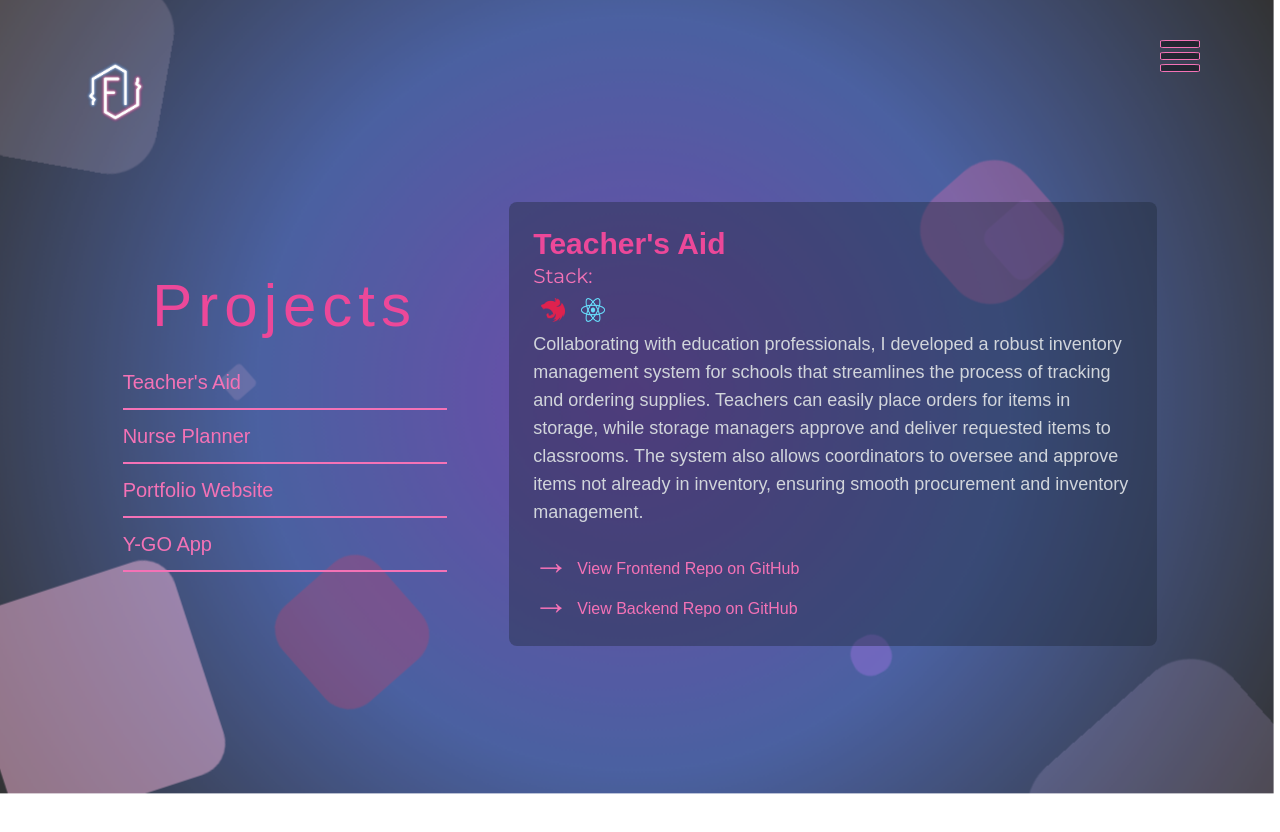
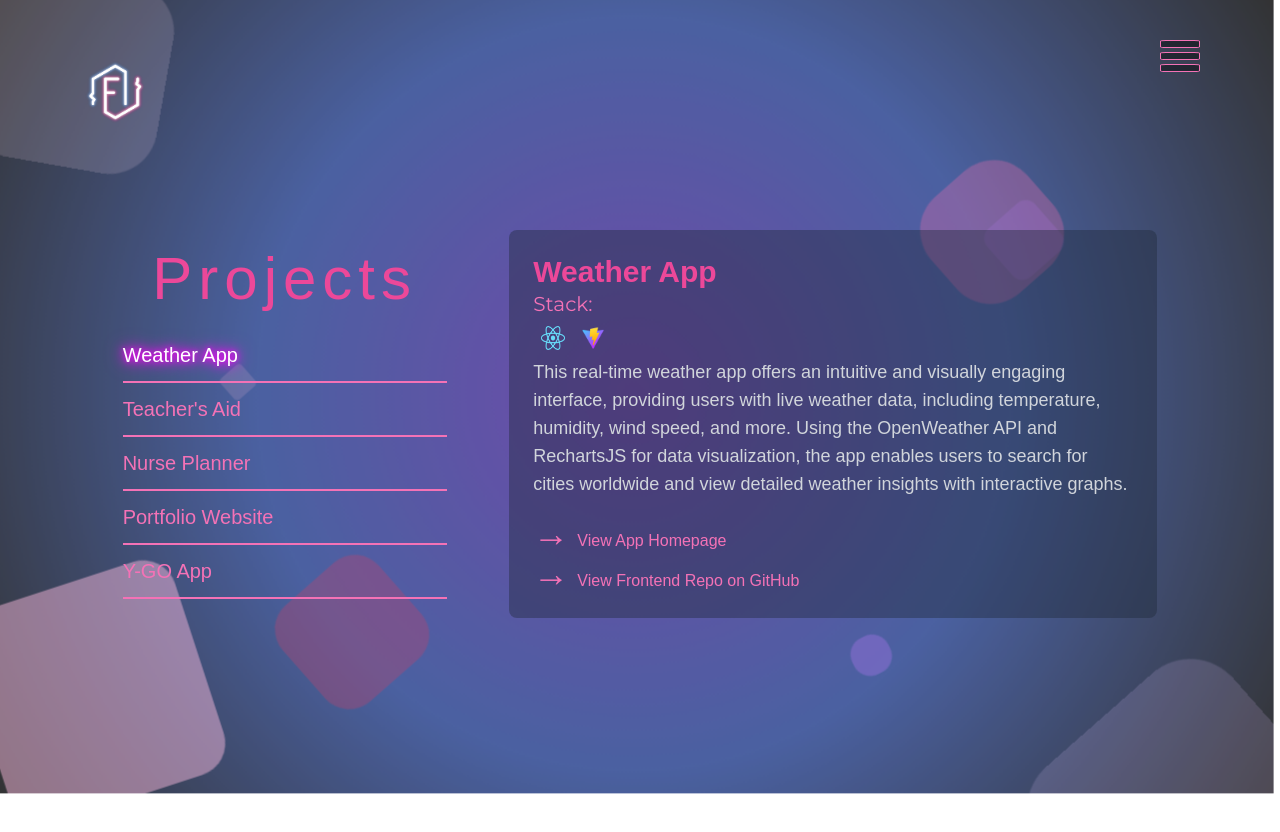
Before and after one commit to ficazam/homepage, a Next.js app: page /portfolio in a window 1280 px wide. Shown: the top 832 px of the page. Built offline with nearby package versions, Linux system fonts and the light colour scheme; a web font is replaced by a local one.

Commit message:
adds new project, adds more techs

```diff
--- a/public/imgs/technologies.ts
+++ b/public/imgs/technologies.ts
@@ -33,6 +33,10 @@ export const techs = [
     logo: "/imgs/Next.js.png",
   },
   {
+    name: "Vite",
+    logo: "/imgs/Vite.png"
+  },
+  {
     name: "Python",
     logo: "/imgs/python-logo.png",
   },
@@ -64,4 +68,8 @@ export const techs = [
     name: "TailwindCSS",
     logo: "/imgs/Tailwind CSS.png",
   },
+  {
+    name: "MaterialUI",
+    logo: "/imgs/MUI.png"
+  }
 ];
--- a/src/app/portfolio/page.tsx
+++ b/src/app/portfolio/page.tsx
@@ -6,14 +6,21 @@ import { useState } from "react";
 
 const projects = [
   {
+    title: "Weather App",
+    description:
+      "This real-time weather app offers an intuitive and visually engaging interface, providing users with live weather data, including temperature, humidity, wind speed, and more. Using the OpenWeather API and RechartsJS for data visualization, the app enables users to search for cities worldwide and view detailed weather insights with interactive graphs.",
+    stack: ["ReactJS", "Vite"],
+    fa_link: "https://github.com/Keefher/weather-app",
+    deployment_link:
+      "https://weather-app-topaz-nu-28.vercel.app/",
+  },
+  {
     title: "Teacher's Aid",
     description:
       "Collaborating with education professionals, I developed a robust inventory management system for schools that streamlines the process of tracking and ordering supplies. Teachers can easily place orders for items in storage, while storage managers approve and deliver requested items to classrooms. The system also allows coordinators to oversee and approve items not already in inventory, ensuring smooth procurement and inventory management.",
     stack: ["ReactJS", "NestJS"],
     fa_link: "https://github.com/ficazam/TA_FRONT",
     ba_link: "https://github.com/ficazam/TA_BACK",
-    deployed: false,
-    deploymentLink: "",
   },
   {
     title: "Nurse Planner",
@@ -21,8 +28,6 @@ const projects = [
       "Working with medical professionals to better manage post-surgery patient care, I built a nurse scheduling system that simplifies the process of organizing home visits. This system allows for efficient scheduling, ensuring patients receive timely care from nurses, all while offering flexibility for last-minute adjustments and tracking of visit history.",
     stack: ["ReactJS", "NextJS"],
     fa_link: "https://github.com/ficazam/nurseplanner-v1",
-    deployed: false,
-    deploymentLink: "",
   },
   {
     title: "Portfolio Website",
@@ -30,18 +35,12 @@ const projects = [
       "This website you're currently viewing is my personal portfolio, designed and developed from scratch to showcase my web development skills. Built using modern web technologies, it features seamless navigation, interactive elements, and a dynamic, responsive design. It's a reflection of my passion for creating engaging and functional websites that not only look great but also provide an exceptional user experience.",
     stack: ["ReactJS", "NextJS"],
     fa_link: "https://github.com/ficazam/portfolio",
-    deployed: true,
-    deploymentLink: "https://felipeicaza.dev",
   },
   {
     title: "Y-GO App",
     description:
       "Currently working on revamping a comprehensive application for a package forwarding company, designed to streamline and enhance administrative processes. The system manages every aspect of the business, including user accounts, package tracking, invoice generation, supplier records, and subsidiary operations. This robust solution aims to improve efficiency, reduce errors, and provide an intuitive interface for the team, ensuring smooth day-to-day operations and scalability for future growth.",
-    stack: ["FastAPI", "ReactJS"],
-    fa_link: "https://github.com/Keefher/Y-GO-FRONT",
-    ba_link: "https://github.com/ficazam/ygo-fa",
-    deployed: false,
-    deploymentLink: "",
+    stack: ["FastAPI", "ReactJS", "Vite"],
   },
 ];
 
@@ -69,7 +68,12 @@ const Portfolio = () => {
               onClick={() => handleSelect(index)}
               key={project.title}
             >
-              <p className="text-xl font-heading text-pink-400 transition-all duration-300 hover:text-white hover:[text-shadow:0_0_5px_rgb(255_0_255/80%),_0_0_10px_rgb(255_0_255/80%),_0_0_15px_rgb(255_0_255/80%),_0_0_20px_rgb(255_0_255/_80%)]">
+              <p
+                className={`text-xl font-heading text-pink-400 transition-all duration-300 hover:text-white hover:[text-shadow:0_0_5px_rgb(255_0_255/80%),_0_0_10px_rgb(255_0_255/80%),_0_0_15px_rgb(255_0_255/80%),_0_0_20px_rgb(255_0_255/_80%)] ${
+                  selected === index &&
+                  "text-white [text-shadow:0_0_5px_rgb(255_0_255/80%),_0_0_10px_rgb(255_0_255/80%),_0_0_15px_rgb(255_0_255/80%),_0_0_20px_rgb(255_0_255/_80%)]"
+                }`}
+              >
                 {project.title}
               </p>
               <span className="w-full h-[2px] bg-pink-400"></span>
@@ -89,17 +93,7 @@ const Portfolio = () => {
             >
               <div className="h-full">
                 <h2 className="text-3xl font-semibold text-pink-500 font-heading">
-                  {projects[selected].deployed ? (
-                    <a
-                      href={projects[selected].deploymentLink}
-                      rel="noopener noreferrer"
-                      target="_blank"
-                    >
                   {projects[selected].title}
-                    </a>
-                  ) : (
-                    <>{projects[selected].title}</>
-                  )}
                 </h2>
                 <p className="font-body text-pink-400 leading-wide text-xl">
                   Stack:{" "}
@@ -123,6 +117,19 @@ const Portfolio = () => {
                   {projects[selected].description}
                 </p>
                 <div className="flex flex-col items-start justify-end">
+                  {projects[selected].deployment_link && (
+                    <a
+                      href={projects[selected].deployment_link}
+                      target="_blank"
+                      rel="noopener noreferrer"
+                      className="relative text-pink-400 hover:text-pink-600 transition-all duration-300 group"
+                    >
+                      <span className="font-heading text-4xl mr-2">→</span>
+                      View App Homepage
+                      <span className="absolute left-0 bottom-0 h-[2px] bg-pink-400 w-0 group-hover:w-full transition-all ease-in duration-400" />
+                    </a>
+                  )}
+                  {projects[selected].fa_link && (
                     <a
                       href={projects[selected].fa_link}
                       target="_blank"
@@ -133,6 +140,7 @@ const Portfolio = () => {
                       View Frontend Repo on GitHub
                       <span className="absolute left-0 bottom-0 h-[2px] bg-pink-400 w-0 group-hover:w-full transition-all ease-in duration-400" />
                     </a>
+                  )}
                   {projects[selected].ba_link && (
                     <a
                       href={projects[selected].ba_link}
```
Also changed, not shown: public/imgs/MUI.png (added), public/imgs/Vite.png (added). Lines whose indentation alone changed are shown as unchanged.
